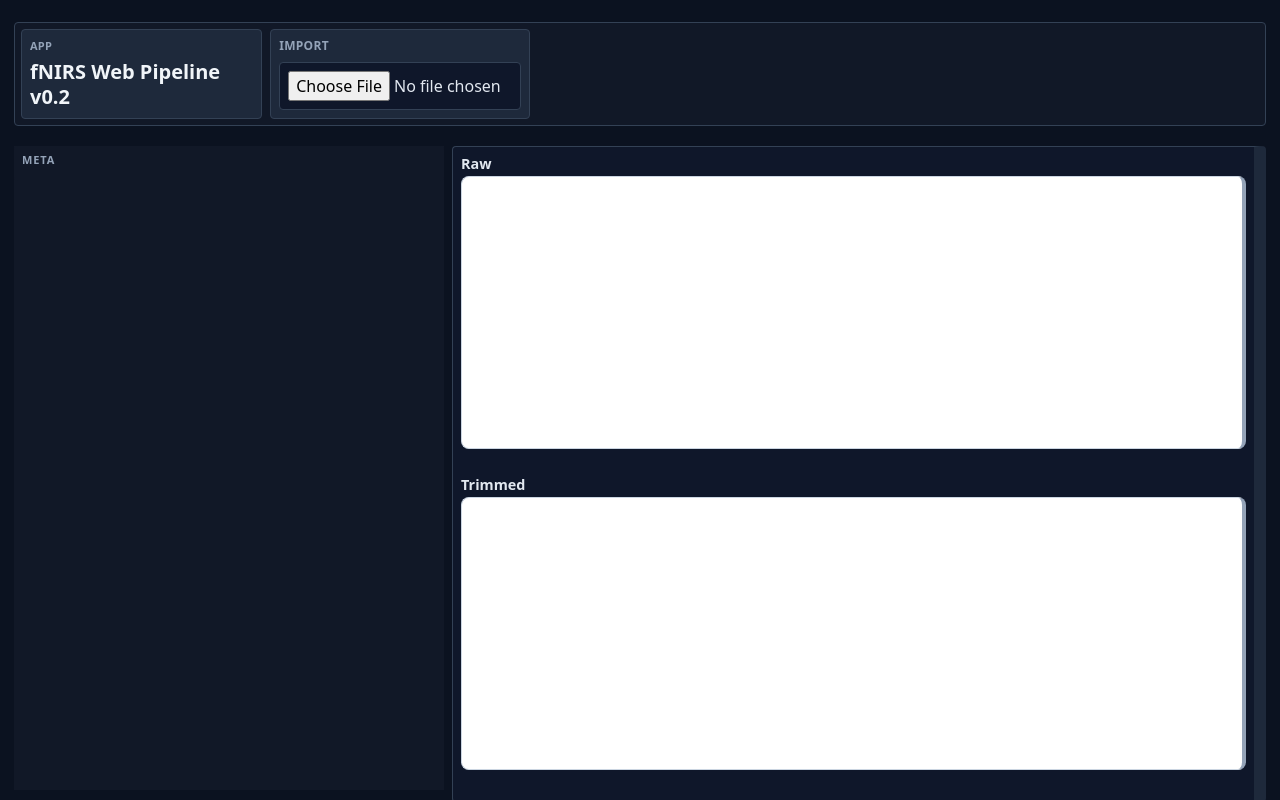
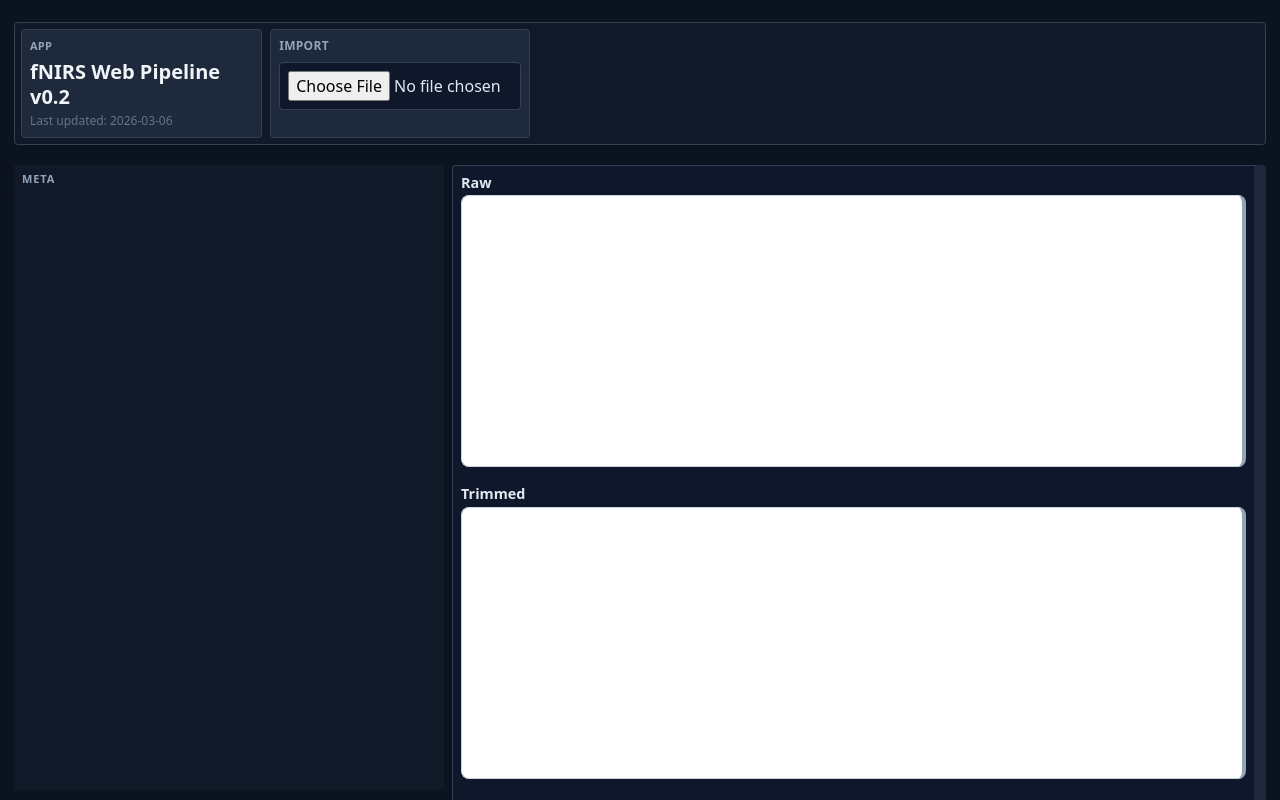
Before and after one commit to rgougelet/fnirs-webpipe, a website: page index.html in a window 1280 px wide. Drawn offline with nearby package versions, Linux system fonts and the light colour scheme.

Commit message:
Add last updated line to app card

```diff
--- a/app.js
+++ b/app.js
@@ -1,6 +1,7 @@
 // app.js
 
 const APP_VERSION = "0.2";
+const APP_LAST_UPDATED = "2026-03-06";
 const PROTOCOL_SCHEMA_VERSION = 1;
 
 const input = document.getElementById("input");
@@ -8,6 +9,7 @@ const metaDiv = document.getElementById("meta");
 const controls = document.getElementById("controls");
 const protocolHost = document.getElementById("protocolHost");
 const plotGrid = document.getElementById("plotGrid");
+const appLastUpdatedEl = document.getElementById("appLastUpdated");
 
 const canvasRaw = document.getElementById("plot");
 const PLOT_WIDTH = 1200;
@@ -88,8 +90,14 @@ initTheme();
 initPlotMode();
 input.addEventListener("change", handleInput);
 initPlotLayout();
+renderAppLastUpdated();
 
 initUrlProtocolListener();
+
+function renderAppLastUpdated() {
+  if (!appLastUpdatedEl) return;
+  appLastUpdatedEl.textContent = "Last updated: " + APP_LAST_UPDATED;
+}
 
 /* ================= Input ================= */
 
--- a/index.html
+++ b/index.html
@@ -20,6 +20,7 @@
       <div class="min-w-[220px] rounded border border-slate-200 bg-slate-50 p-2">
         <div class="text-[11px] uppercase tracking-wide text-slate-600 font-semibold mb-1">App</div>
         <div class="text-xl font-semibold text-slate-100 leading-tight">fNIRS Web Pipeline v0.2</div>
+        <div id="appLastUpdated" class="text-xs text-slate-500 mt-1"></div>
       </div>
 
       <div class="min-w-[260px] rounded border border-slate-200 bg-slate-50 p-2">
```
